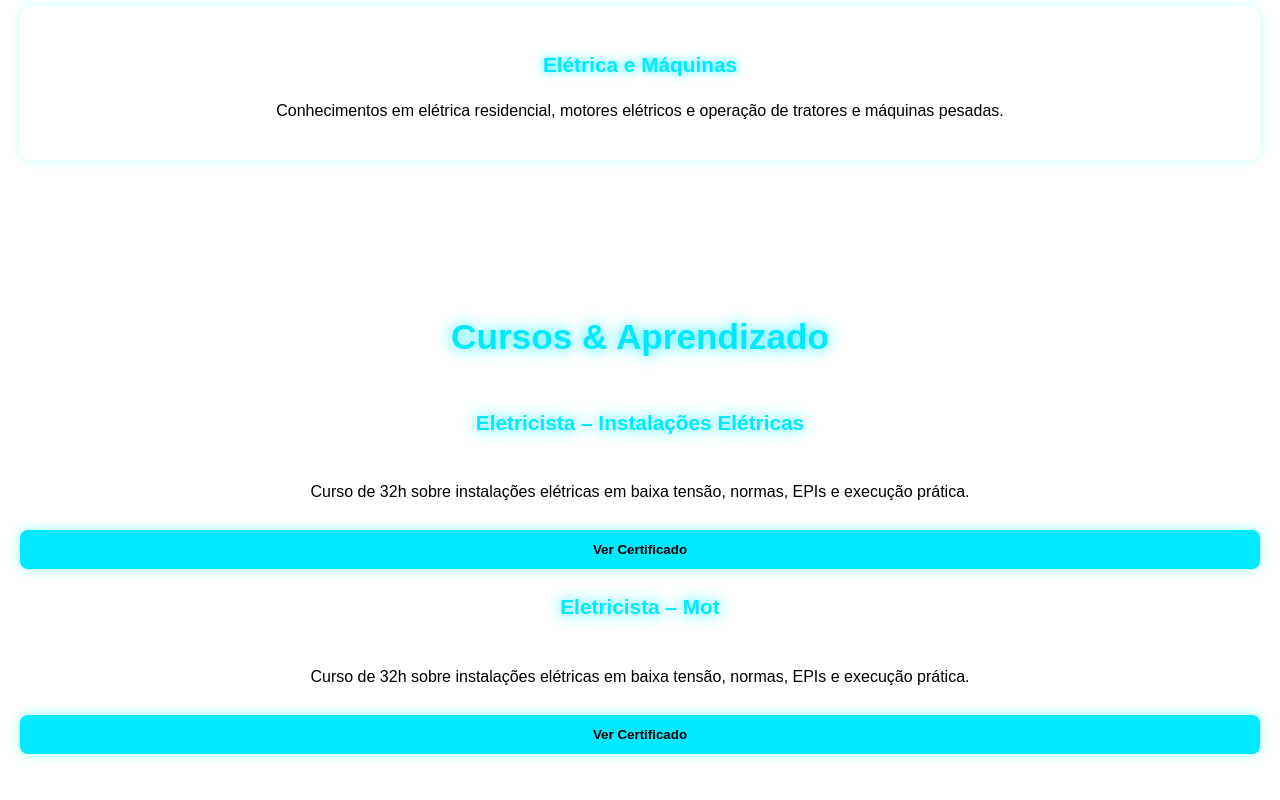
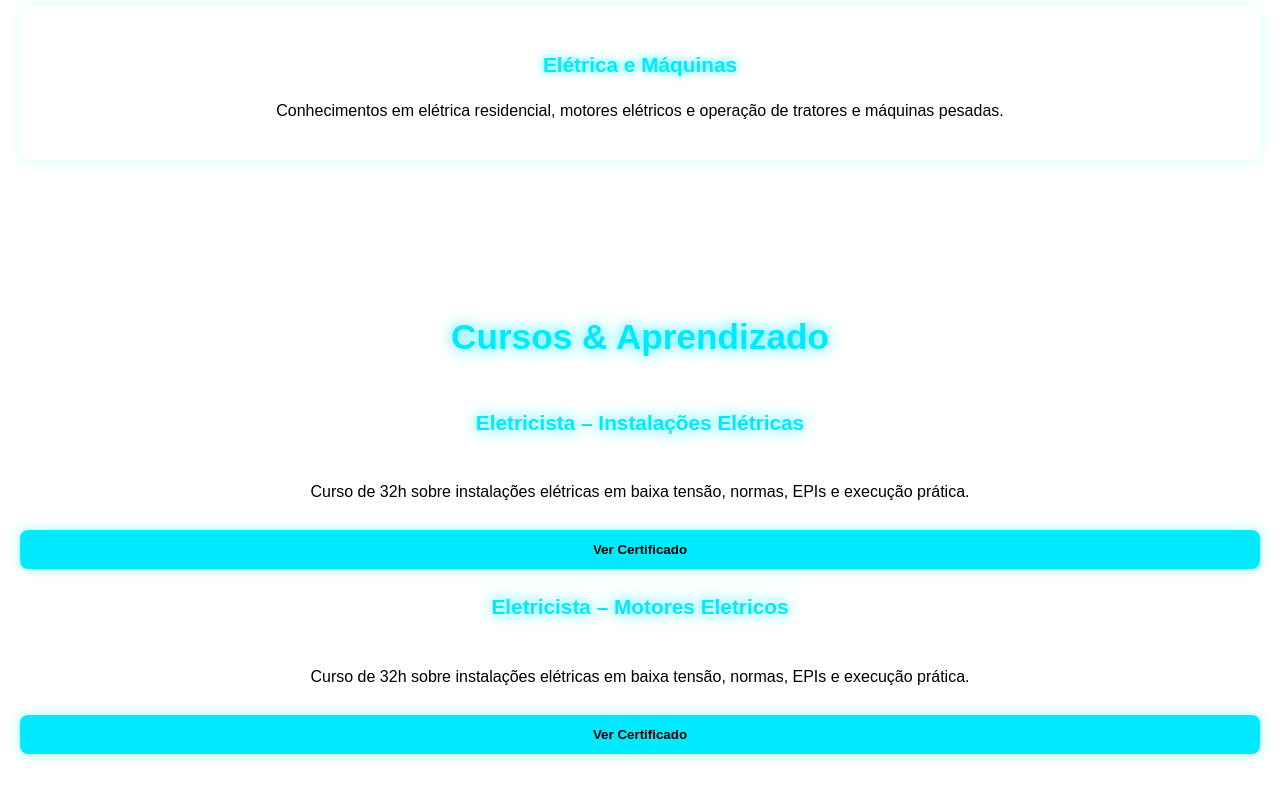
Before and after one commit to TioPereira7/Portf-lio-, a plain HTML site: page index.html in a window 1280 px wide. Shown: the part 1603-2403 px from the top of the page. Drawn offline with Linux system fonts and the light colour scheme.

Commit message:
update index.html

```diff
--- a/index.html
+++ b/index.html
@@ -121,7 +121,7 @@
 
             <!--<img class="curso-capa" src="imagemeletricista.png" alt="Curso Eletricista">-->
 
-            <h3>Eletricista – Mot</h3>
+            <h3>Eletricista – Motores Eletricos</h3>
             <p>Curso de 32h sobre instalações elétricas em baixa tensão, normas, EPIs e execução prática.</p>
 
             <button class="btn-certificado" onclick="abrirModal('cert-eletricista')">
```
